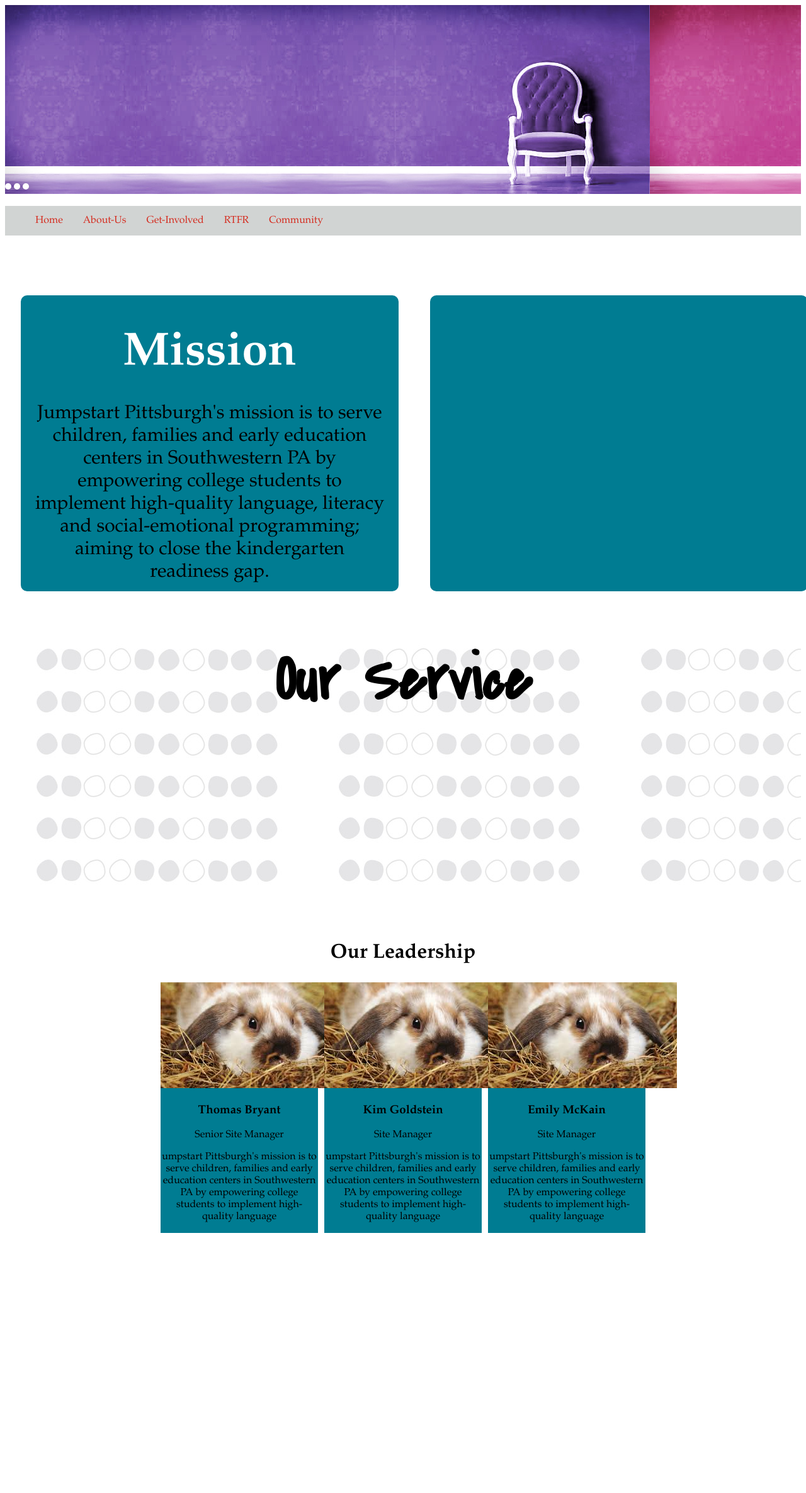
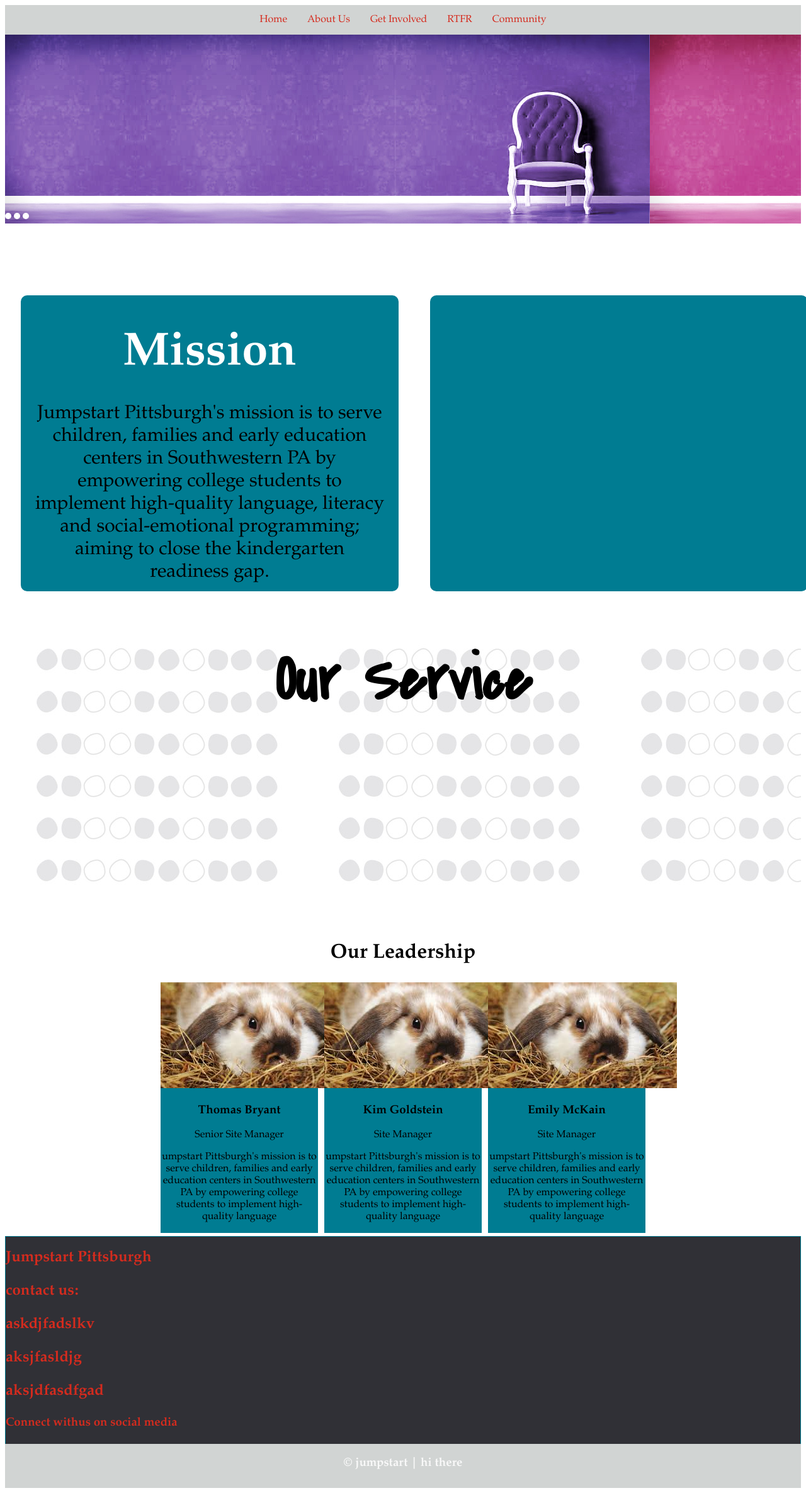
Before and after one commit to Ruhi35/Ruhi35.github.io, a plain HTML site: page about.html in a window 1280 px wide. Shown: the top 2371 px of the page at 63% size. Before the commit the page ends 1971 px from the top, so only its background shows below. Drawn offline with Linux system fonts and the light colour scheme.

Commit message:
w footer and moved menu and hover

```diff
--- a/about.html
+++ b/about.html
@@ -8,6 +8,41 @@
   </head>
 
   <body>
+    <div class= "navbar">
+      <div class="navbar2">
+      <a class="active" href="index.html">Home</a>
+      <div class="About-Us">
+        <button class="dropbtnC" href="about.html">About Us
+          <i class="fa fa-caret-down"></i>
+        </button>
+      <div class="dropdown-contentC">
+    <a href="about.html">Our Mission and vision</a>
+    <a href="about.html">Our Values</a>
+    <a href="about.html">Leadership</a>
+    </div>
+  </div>
+
+      <div class="Get-Involved">
+        <button class="dropbtn" href="involved.html">Get Involved
+          <i class="fa fa-caret-down"></i>
+        </button>
+      <div class="dropdown-content">
+    <a href="#">Students</a>
+    <a href="#">Alumni</a>
+    </div>
+  </div>
+      <a href  = "RTFR.html"> RTFR</a>
+      <div class="Community">
+  <button class="dropbtnA" href="reach.html">Community
+    <i class="fa fa-caret-down"></i>
+  </button>
+  <div class="dropdown-contentB">
+    <a href="#">Our Partners</a>
+    <a href="#">For Families</a>
+  </div>
+</div>
+</div>
+</div>
     <div class="slideBar">
       <span id= "slider-image-1"></span>
       <span id ="slider-image-2"></span>
@@ -23,40 +58,7 @@
       <a href="#slider-image-2" class="slider-button"><a/>
       <a href="#slider-image-3" class="slider-button"><a/>
     </div>
-    <div class= "navbar">
-      <a class="active" href="index.html">Home</a>
-      <div class="About-Us">
-        <button class="dropbtnC" href="about.html">About-Us
-          <i class="fa fa-caret-down"></i>
-        </button>
-      <div class="dropdown-contentC">
-    <a href="#visionMission">Our Mission and vision</a>
-    <a href="#service">Our Values and Service</a>
-    <a href="#leadership">Leadership</a>
-    </div>
-  </div>
 
-      <div class="Get-Involved">
-        <button class="dropbtn" href="involved.html">Get-Involved
-          <i class="fa fa-caret-down"></i>
-        </button>
-      <div class="dropdown-content">
-    <a href="#">Students</a>
-    <a href="#">Alumni</a>
-
-    </div>
-  </div>
-      <a href  = "RTFR.html"> RTFR</a>
-      <div class="Community">
-  <button class="dropbtnA" href="reach.html">Community
-    <i class="fa fa-caret-down"></i>
-  </button>
-  <div class="dropdown-contentB">
-    <a href="#">Our Partners</a>
-    <a href="#">For Families</a>
-  </div>
-</div>
-</div>
 <a id = "visionMission">
   <div class = "container">
     <div class = "box">
@@ -132,5 +134,27 @@ language</p>
 
 
 
-    </body>
+
+
+    <div class="footer">
+      <div class="footer-content">
+          <div class= "footer-about">
+            <h2>Jumpstart Pittsburgh<h2>
+              <p> contact us:<p>
+              <p> askdjfadslkv<p>
+              <p>aksjfasldjg<p>
+              <p>aksjdfasdfgad<p>
+        </div>
+          <div class= "footer-links"</div>
+            <h3 >Connect withus on social media<h3>
+          <div class= "footer-contact"</div>
+      </div>
+      <div class="footer-bottom">
+      &copy; jumpstart | hi there </div>
+
+    </div>
+    </div>
+        </body>
+    </html>
+
 </html>
--- a/myabout.css
+++ b/myabout.css
@@ -118,3 +118,29 @@
   margin: 5px;
   background: #007C92;
 }
+.footer {
+  background: #303036;
+  color: #D52B1E;
+  height: 400px;
+  position: relative;
+}
+
+.footer .footer-content{
+  border: 1px solid #007C92;
+  height: 350px;
+
+}
+.footer .footer-bottom{
+  background: #D1D4D3;
+  color: #f9f9f9;
+  height: 50px;
+  width: 100%;
+  text-align: center;
+  position: absolute;
+  bottom: 0px;
+  left: 0px;
+  padding-top: 20px;
+}
+.h3 {
+  float: right;
+}
```
